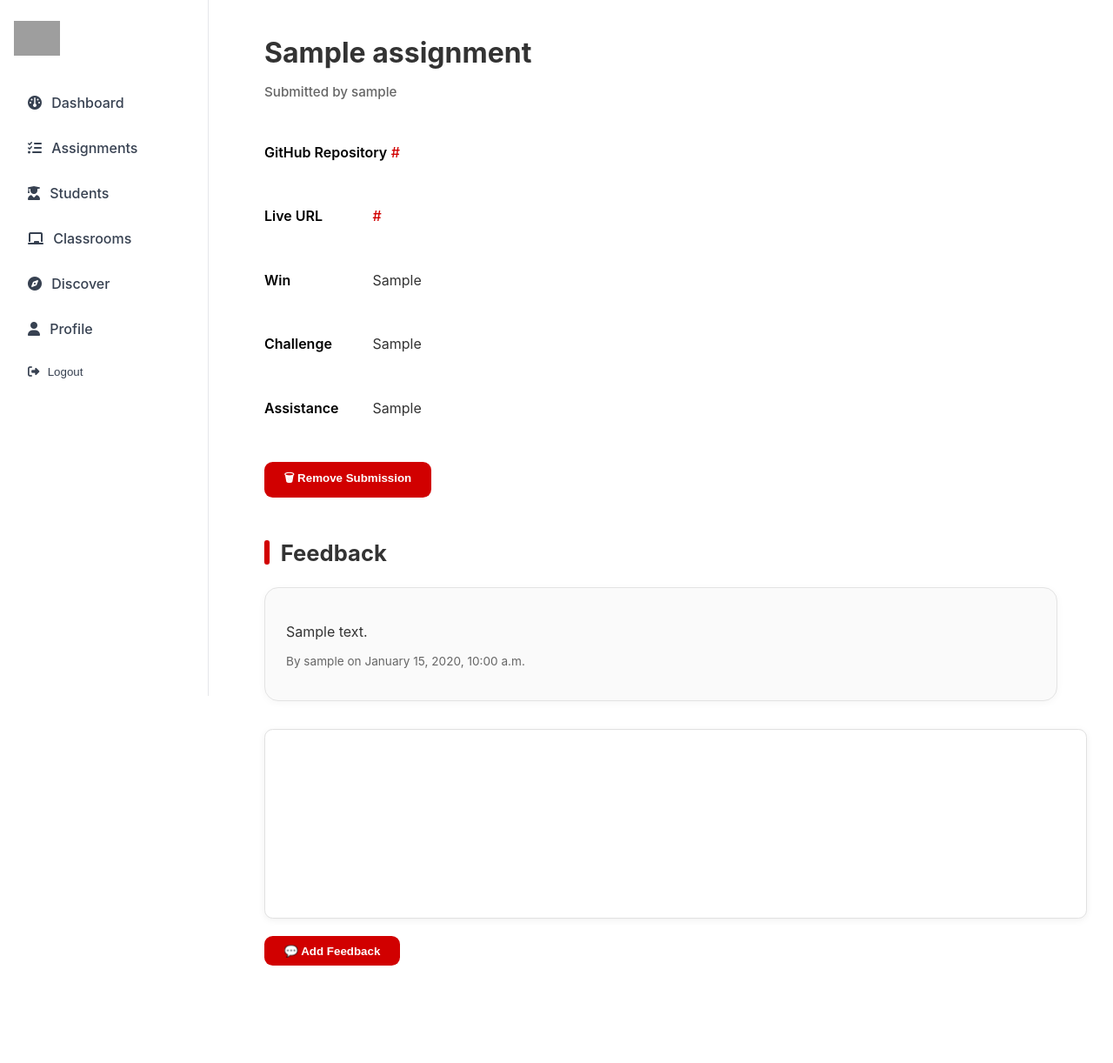
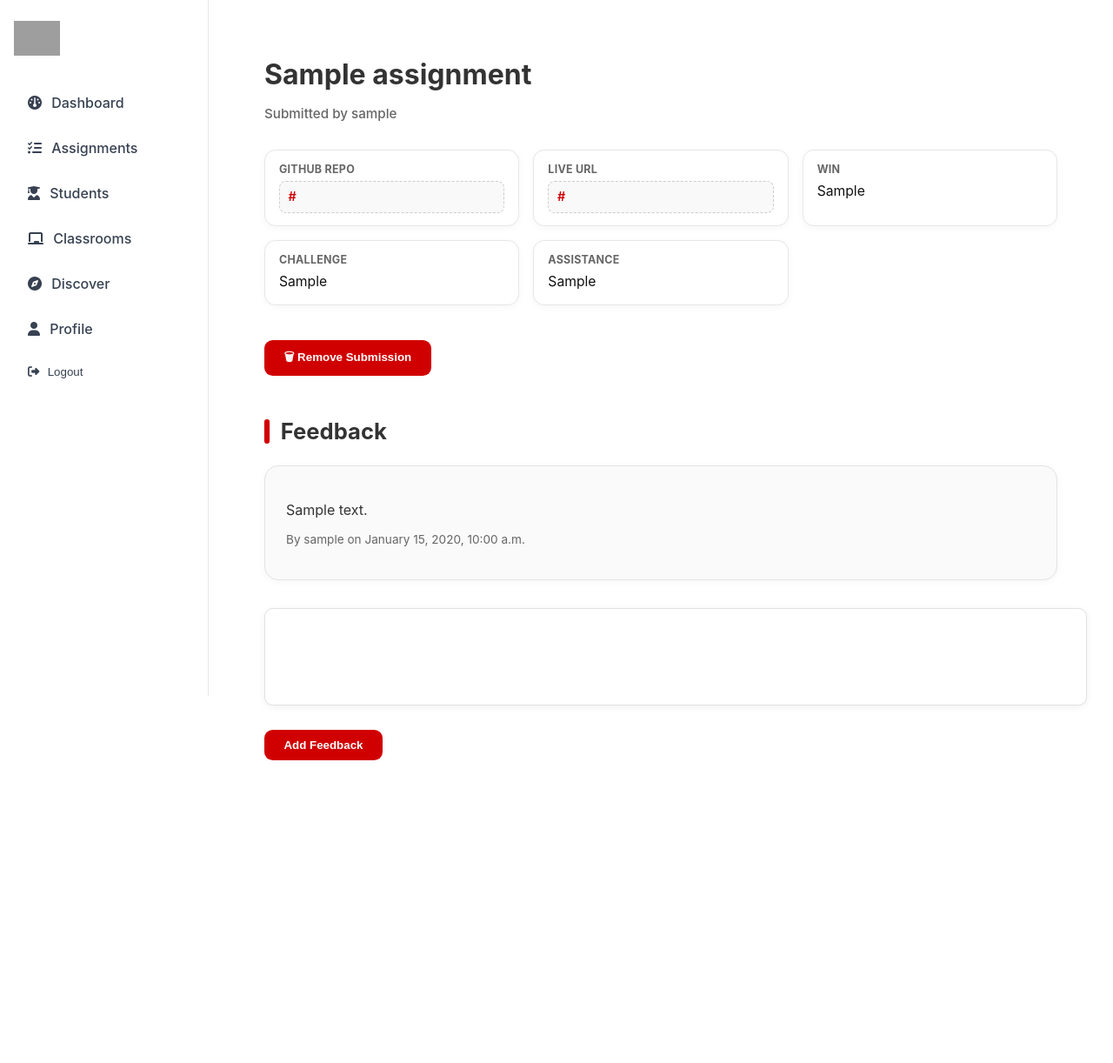
Before and after one commit to zainnalthamer/Beacon, a Django app: page /submissions/1/ in a window 1280 px wide. Shown: the whole page at 87% size. After the commit the page ends 874 px from the top, so only its background shows below. Run offline with Django 5.2, Linux system fonts and the light colour scheme; a user stored in the database is signed in; tables that the repository leaves empty hold one stand-in row (values such as "Sample post"); grey boxes are pictures that could not be loaded.

Commit message:
updated submission page

```diff
--- a/main_app/templates/assignments/submission_detail.html
+++ b/main_app/templates/assignments/submission_detail.html
@@ -6,7 +6,7 @@
       margin: 0 auto;
       padding: 3rem 2rem 5rem;
       font-family: 'Inter', 'Segoe UI', sans-serif;
-      margin-top: -60px;
+      margin-top: -35px;
     }
 
     .submission-header h1 {
@@ -41,28 +41,61 @@
     }
 
     .submission-meta {
+      display: grid;
+      grid-template-columns: repeat(auto-fit, minmax(280px, 1fr));
+      gap: 1rem;
+      margin-bottom: 0.5rem;
+    }
+
+    .meta-item {
+      background: #ffffff;
+      border: 1px solid #e6e6e6;
+      border-radius: 0.8rem;
+      padding: 0.9rem 1rem;
+      box-shadow: 0 2px 8px rgba(0, 0, 0, 0.04);
       display: flex;
       flex-direction: column;
-      gap: 1rem;
-      font-size: 1rem;
-      line-height: 1.6;
+      gap: 0.35rem;
+      min-width: 0;
     }
 
-    .submission-meta strong {
-      font-weight: 600;
-      color: #000000;
-      display: inline-block;
-      min-width: 120px;
+    .meta-label {
+      font-size: 0.78rem;
+      letter-spacing: 0.02em;
+      text-transform: uppercase;
+      color: #666666;
+      font-weight: 700;
     }
 
-    .submission-meta a {
-      color: #d10000;
-      font-weight: 500;
-      text-decoration: none;
+    .meta-value {
+      font-size: 0.98rem;
+      color: #111111;
+      line-height: 1.5;
+      min-width: 0;
     }
 
-    .submission-meta a:hover {
+    .meta-link {
+      display: block;
+      max-width: 100%;
+      padding: 0.42rem 0.6rem;
+      border: 1px dashed #cccccc;
+      border-radius: 0.5rem;
+      background: #f9f9f9;
+      color: #d10000;
+      font-weight: 600;
+      font-size: 0.9rem;
+      text-decoration: none;
+      white-space: nowrap;
+      overflow: hidden;
+      text-overflow: ellipsis;
+      transition: background 0.2s ease, border-color 0.2s ease, color 0.2s ease;
+    }
+
+    .meta-link:hover {
+      background: #f1f1f1;
+      border-color: #aaaaaa;
       text-decoration: underline;
+      color: #bb0000;
     }
 
     .button-red {
@@ -88,7 +121,6 @@
       border: 1px solid #e3e3e3;
       border-radius: 1rem;
       padding: 1.5rem;
-      margin-top: 1rem;
       box-shadow: 0 2px 8px rgba(0, 0, 0, 0.04);
     }
 
@@ -104,7 +136,9 @@
 
     .feedback-form textarea {
       width: 100%;
-      min-height: 100px;
+      min-height: 85px;
+      max-height: 85px;
+      max-width: 58rem;
       border: 1px solid #e1e1e1;
       border-radius: 0.6rem;
       padding: 0.8rem 1rem;
@@ -122,7 +156,7 @@
     }
 
     .feedback-form button {
-      margin-top: 1rem;
+      margin-top: 1.5rem;
       background: #d10000;
       color: #fff;
       font-weight: 600;
@@ -146,22 +180,44 @@
     </div>
 
     <div class="submission-meta">
-      <p>
-        <strong>GitHub Repository</strong> <a href="{{ submission.repo_url }}">{{ submission.repo_url }}</a>
-      </p>
-      <p>
-        <strong>Live URL</strong> <a href="{{ submission.live_url }}">{{ submission.live_url }}</a>
-      </p>
-      <p>
-        <strong>Win</strong> {{ submission.win }}
-      </p>
-      <p>
-        <strong>Challenge</strong> {{ submission.challenge }}
-      </p>
-      <p>
-        <strong>Assistance</strong> {{ submission.assistance }}
-      </p>
+      <div class="meta-item">
+        <div class="meta-label">GitHub Repo</div>
+        <div class="meta-value">
+          {% if submission.repo_url %}
+            <a class="meta-link" href="{{ submission.repo_url }}" target="_blank" rel="noopener noreferrer" title="{{ submission.repo_url }}">{{ submission.repo_url }}</a>
+          {% else %}
+            <span style="color:#777777;">Not provided</span>
+          {% endif %}
+        </div>
+      </div>
+
+      <div class="meta-item">
+        <div class="meta-label">Live URL</div>
+        <div class="meta-value">
+          {% if submission.live_url %}
+            <a class="meta-link" href="{{ submission.live_url }}" target="_blank" rel="noopener noreferrer" title="{{ submission.live_url }}">{{ submission.live_url }}</a>
+          {% else %}
+            <span style="color:#777777;">Not provided</span>
+          {% endif %}
+        </div>
+      </div>
+
+      <div class="meta-item">
+        <div class="meta-label">Win</div>
+        <div class="meta-value">{{ submission.win }}</div>
+      </div>
+
+      <div class="meta-item">
+        <div class="meta-label">Challenge</div>
+        <div class="meta-value">{{ submission.challenge }}</div>
+      </div>
+
+      <div class="meta-item">
+        <div class="meta-label">Assistance</div>
+        <div class="meta-value">{{ submission.assistance }}</div>
+      </div>
     </div>
+    <!-- end updated submission-meta -->
 
     {% if user.pk == submission.student.pk %}
       <form action="{% url 'delete_submission' submission.pk %}" method="post">
@@ -185,7 +241,7 @@
       <form method="post" class="feedback-form">
         {% csrf_token %}
         {{ form.comments }}
-        <button type="submit">💬 Add Feedback</button>
+        <button type="submit">Add Feedback</button>
       </form>
     {% endif %}
   </div>
```
